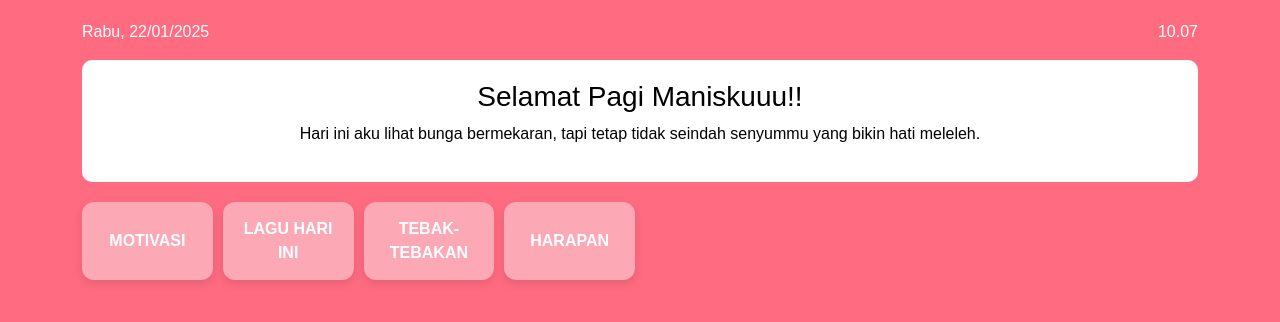
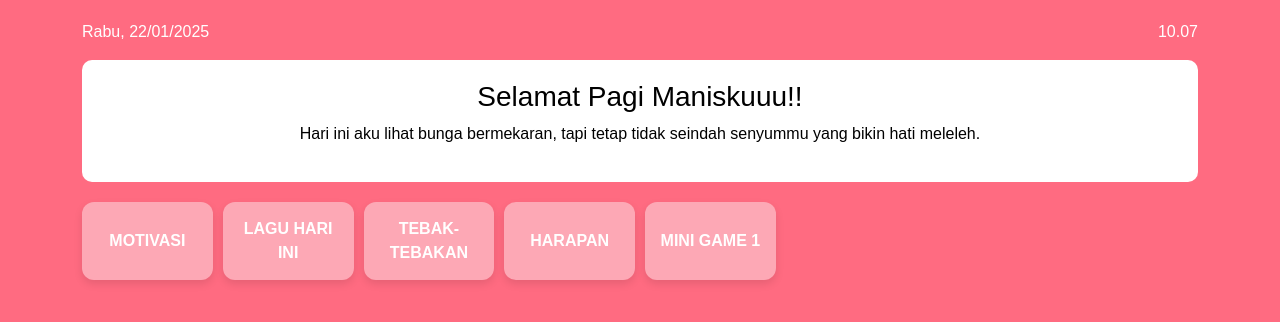
Before and after one commit to RafhCuan/AppRomance.github.io, a plain HTML site: page index.html in a window 1280 px wide. Drawn offline with nearby package versions, Linux system fonts and the light colour scheme.

Commit message:
Update index.html

```diff
--- a/index.html
+++ b/index.html
@@ -84,6 +84,7 @@
                     <button class="btn" onclick="window.location.href='youtube_page.html'">Lagu Hari Ini</button>
                     <button class="btn" onclick="window.location.href='tebak-tebakan.html'">Tebak-Tebakan</button>
                     <button class="btn" onclick="window.location.href='Harapan.html'">Harapan</button>
+                    <button class="btn" onclick="window.location.href='gamev1.html'">Mini Game 1</button>
                 </div>
             </div>
         </div>
```
